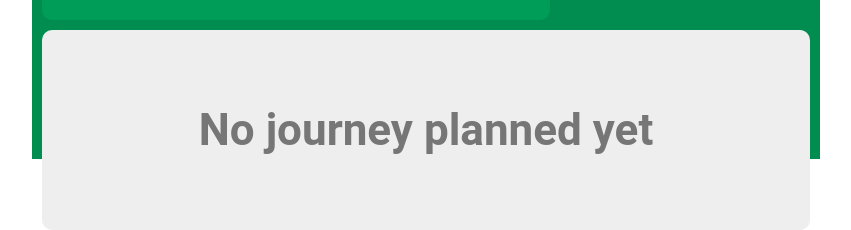
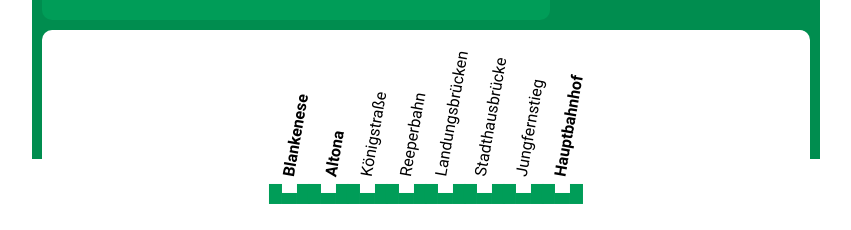
Before and after one commit to Yonava/SBahn, a website built with Vite: page src/frontend/index.html in a window 1280 px wide. Shown: the part 641-871 px from the top of the page, without its empty margins (214-1065 px from the left). Built offline with nearby package versions, Linux system fonts and the light colour scheme.

Commit message:
route rendering engine built out

```diff
--- a/src/frontend/main.js
+++ b/src/frontend/main.js
@@ -1,4 +1,4 @@
-
+import { renderRoute } from "./routeRenderer";
 
 const mockUser = {
   id: 1,
@@ -46,7 +46,7 @@ const pastTripsContent = (trips) => {
     tripDiv.innerHTML = `
     <h3>${trip.origin} - ${trip.destination}</h3>
     <p>Duration: ${trip.duration}</p>
-    `;
+    `
     cardContainer.appendChild(tripDiv);
   });
 
@@ -64,3 +64,42 @@ const login = (user) => {
 loginBtn.addEventListener('click', () => {
   login(mockUser);
 });
+
+const mockRoute = [
+  {
+    station: 'Blankenese',
+    line: 'S1'
+  },
+  {
+    station: 'Altona',
+    line: 'S1'
+  },
+  {
+    station: 'Königstraße',
+    line: 'S1'
+  },
+  {
+    station: 'Reeperbahn',
+    line: 'S1'
+  },
+  {
+    station: 'Landungsbrücken',
+    line: 'S1'
+  },
+  {
+    station: 'Stadthausbrücke',
+    line: 'S1'
+  },
+  {
+    station: 'Jungfernstieg',
+    line: 'S1'
+  },
+  {
+    station: 'Hauptbahnhof',
+    line: 'S1'
+  }
+]
+
+const routeContainer = document.querySelector('.journey-map-container');
+routeContainer.innerHTML = '';
+routeContainer.appendChild(renderRoute(mockRoute));
--- a/src/frontend/routeRenderer.js
+++ b/src/frontend/routeRenderer.js
@@ -1,4 +1,5 @@
 import { SBahn } from './sbahn.js'
+import { isStationImportant } from './stations.js';
 // format:
 // route = [
 //   {
@@ -12,8 +13,30 @@ import { SBahn } from './sbahn.js'
  * @returns {HTMLDivElement}
  * @example renderRoute([{station: 'Blankenese', line: SBahn.S1}])
  */
-const renderRoute = (route) => {
+export const renderRoute = (route) => {
   const parentDiv = document.createElement('div');
 
-  for (const { station, line } of route) {}
+  parentDiv.className = 'route';
+
+  for (const { station, line } of route) {
+    const stationDiv = document.createElement('div');
+    stationDiv.className = 'station';
+
+    const stationNotch = document.createElement('div');
+    stationNotch.className = 'station-notch';
+    stationNotch.classList.add(`bg-${line.toLowerCase()}`);
+    stationDiv.appendChild(stationNotch);
+
+    const stationName = document.createElement('div');
+    stationName.className = 'station-name';
+    if (isStationImportant(station)) {
+      stationName.style.fontWeight = 'bold';
+    }
+    stationName.textContent = station;
+    stationDiv.appendChild(stationName);
+
+    parentDiv.appendChild(stationDiv);
+  }
+
+  return parentDiv;
 }
--- a/src/frontend/stations.js
+++ b/src/frontend/stations.js
@@ -117,3 +117,11 @@ export const stations = {
     { name: 'Stade', time: 0 },
   ]
 }
+
+export const importantStations = [
+  'Blankenese',
+  'Altona',
+  'Hauptbahnhof',
+]
+
+export const isStationImportant = (station) => importantStations.includes(station)
--- a/src/frontend/styles.css
+++ b/src/frontend/styles.css
@@ -183,7 +183,7 @@ p {
   height: 200px;
   width: 100%;
   display: flex;
-  background: #eee;
+  background: white;
   border-radius: 10px;
   justify-content: center;
   align-items: center;
@@ -192,6 +192,61 @@ p {
 .journey-map-container h1 {
   opacity: 0.5;
   font-size: 44px;
+}
+
+.route {
+  transform: rotate(270deg);
+}
+
+.station {
+  display: flex;
+  align-items: center;
+  gap: 10px;
+}
+
+.station-notch {
+  width: 11px;
+  height: 15px;
+  position: relative;
+}
+
+.station-notch::before {
+  content: '';
+  width: 20px;
+  height: 13px;
+  position: absolute;
+  top: -13px;
+  background: inherit;
+}
+
+.station-notch::after {
+  content: '';
+  width: 20px;
+  height: 13px;
+  position: absolute;
+  bottom: -13px;
+  background: inherit;
+}
+
+.station-name {
+  padding: 10px 0px;
+  transform: rotate(10deg) translate(7px, 5px);
+}
+
+.bg-s1 {
+  background: #009D58;
+}
+
+.bg-s2 {
+  background: #008D4F;
+}
+
+.bg-s3 {
+  background: #007D44;
+}
+
+.bg-s5 {
+  background: #006D39;
 }
 
 button {
```
